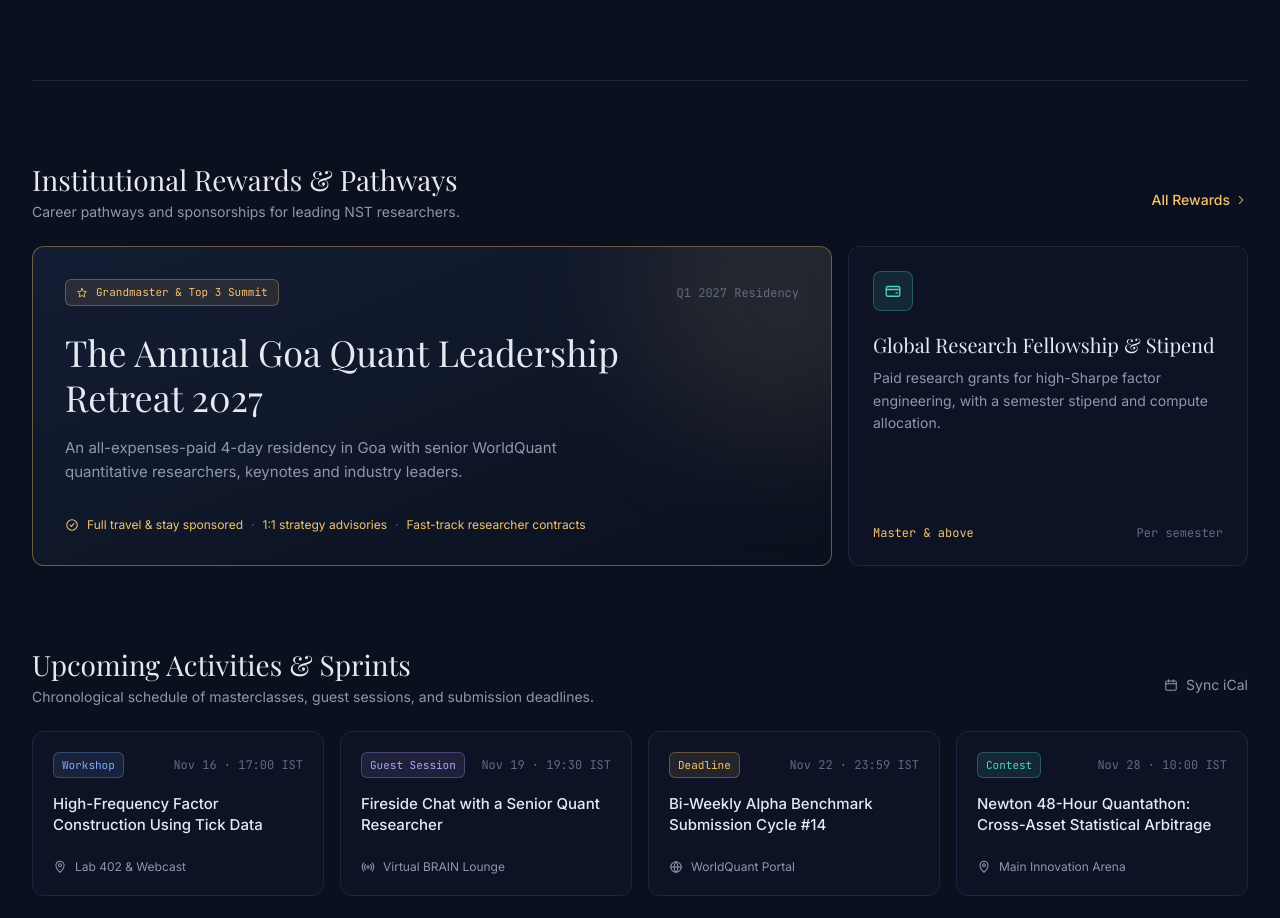
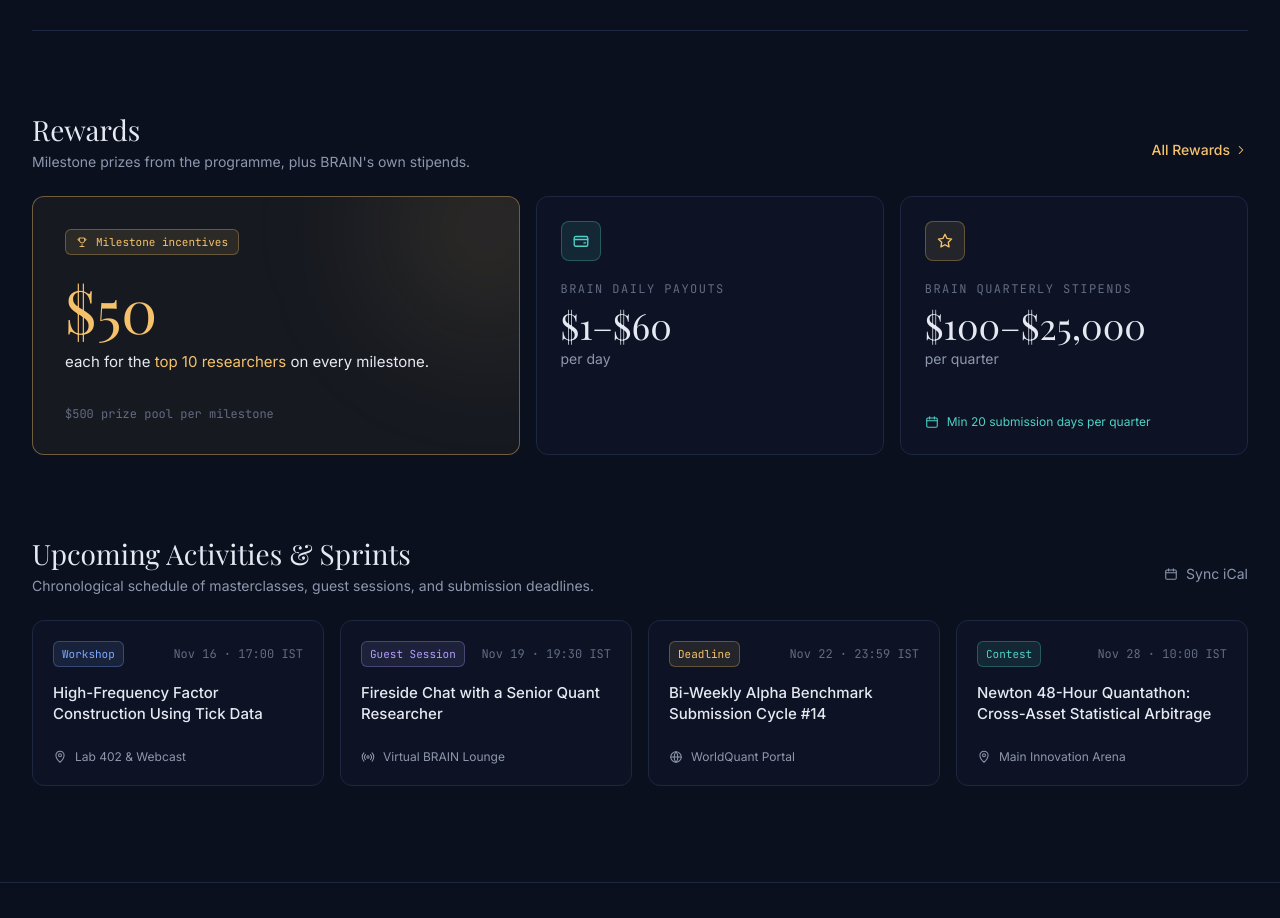
Before and after one commit to dipeshsingla0049/quant-programme-hub, a Next.js app: page / in a window 1280 px wide. Shown: the part 1456-2374 px from the top of the page. Built offline with nearby package versions, Linux system fonts and the light colour scheme; a web font is replaced by a local one.

Commit message:
feat(home): rewards section matches new rewards page

```diff
--- a/app/page.tsx
+++ b/app/page.tsx
@@ -2,10 +2,9 @@ import Link from "next/link";
 import { ActivityCard } from "@/components/ActivityCard";
 import { BulletinCard } from "@/components/BulletinCard";
 import { Countdown } from "@/components/Countdown";
-import { ArrowRight, Calendar, Target } from "@/components/icons";
+import { ArrowRight, Calendar, Star, Trophy, Wallet } from "@/components/icons";
 import { LeaderboardTable } from "@/components/LeaderboardTable";
 import { RelativeTime } from "@/components/RelativeTime";
-import { FeaturedReward, RewardCard } from "@/components/RewardCards";
 import { SectionHeading } from "@/components/SectionHeading";
 import {
   getActivities,
@@ -13,31 +12,27 @@ import {
   getCurrentMilestone,
   getLeaderboard,
   getLeaders,
-  getRewards,
+  getRewardsProgramme,
 } from "@/lib/data";
 
 export default async function HomePage() {
-  const [milestone, bulletins, leaders, rewards, activities, report] = await Promise.all([
+  const [milestone, bulletins, leaders, programme, activities, report] = await Promise.all([
     getCurrentMilestone(),
     getBulletins(3),
     getLeaders(5),
-    getRewards(),
+    getRewardsProgramme(),
     getActivities({ limit: 4 }),
     getLeaderboard(),
   ]);
-  const featured = rewards.find((r) => r.featured);
-  const secondary = rewards.find((r) => !r.featured);
+  const { milestoneIncentive: mi, stipends } = programme;
+  const usd = (n: number) => `$${n.toLocaleString("en-US")}`;
 
   return (
     <>
       {/* Hero */}
       <section className="grid gap-10 pb-20 pt-14 sm:pt-20 lg:grid-cols-[1.4fr_1fr] lg:items-center">
         <div>
-          <span className="inline-flex items-center gap-2 rounded-md border border-line-2 bg-panel/60 px-2.5 py-1 font-mono text-[11px] uppercase tracking-[0.12em] text-gold">
-            <Target size={12} />
-            Academic Research × Institutional Alpha
-          </span>
-          <h1 className="mt-6 font-serif text-5xl leading-[1.02] tracking-tight text-fg sm:text-6xl lg:text-7xl">
+          <h1 className="font-serif text-5xl leading-[1.02] tracking-tight text-fg sm:text-6xl lg:text-7xl">
             Track Every Alpha.
             <br />
             <em className="text-gold">Master Every Dimension.</em>
@@ -114,13 +109,54 @@ export default async function HomePage() {
       {/* Rewards */}
       <section className="border-t border-line pb-20 pt-20">
         <SectionHeading
-          title="Institutional Rewards & Pathways"
-          subtitle="Career pathways and sponsorships for leading NST researchers."
+          title="Rewards"
+          subtitle="Milestone prizes from the programme, plus BRAIN's own stipends."
           action={{ href: "/rewards", label: "All Rewards" }}
         />
-        <div className="grid gap-4 lg:grid-cols-[2fr_1fr]">
-          {featured && <FeaturedReward reward={featured} />}
-          {secondary && <RewardCard reward={secondary} />}
+        <div className="grid gap-4 lg:grid-cols-[1.4fr_1fr_1fr]">
+          <Link
+            href="/rewards"
+            className="relative flex flex-col overflow-hidden rounded-xl border border-gold/40 bg-gold/[0.05] p-6 transition hover:border-gold/70 sm:p-8"
+          >
+            <div aria-hidden className="pointer-events-none absolute -right-20 -top-20 size-56 rounded-full bg-gold/10 blur-3xl" />
+            <span className="relative inline-flex items-center gap-2 self-start rounded-md border border-gold/30 bg-gold/10 px-2.5 py-1 font-mono text-[11px] text-gold">
+              <Trophy size={12} /> Milestone incentives
+            </span>
+            <p className="relative mt-6 font-serif text-6xl leading-none text-gold">{usd(mi.perResearcherUsd)}</p>
+            <p className="relative mt-3 text-[15px] text-fg">
+              each for the <span className="text-gold">top {mi.winners} researchers</span> on every milestone.
+            </p>
+            <div className="min-h-4 flex-1" />
+            <p className="relative mt-4 font-mono text-xs text-dim">
+              {usd(mi.perResearcherUsd * mi.winners)} prize pool per milestone
+            </p>
+          </Link>
+
+          <div className="flex flex-col rounded-xl border border-line bg-panel/60 p-6">
+            <span className="inline-flex size-10 items-center justify-center rounded-lg border border-teal/30 bg-teal/10 text-teal">
+              <Wallet size={18} />
+            </span>
+            <h3 className="mt-5 font-mono text-xs uppercase tracking-[0.12em] text-dim">BRAIN daily payouts</h3>
+            <p className="mt-2 whitespace-nowrap font-serif text-4xl text-fg">
+              {usd(stipends.daily.minUsd)}–{usd(stipends.daily.maxUsd)}
+            </p>
+            <p className="mt-1 text-sm text-muted">per day</p>
+          </div>
+
+          <div className="flex flex-col rounded-xl border border-line bg-panel/60 p-6">
+            <span className="inline-flex size-10 items-center justify-center rounded-lg border border-gold/30 bg-gold/10 text-gold">
+              <Star size={18} />
+            </span>
+            <h3 className="mt-5 font-mono text-xs uppercase tracking-[0.12em] text-dim">BRAIN quarterly stipends</h3>
+            <p className="mt-2 whitespace-nowrap font-serif text-4xl text-fg">
+              {usd(stipends.quarterly.minUsd)}–{usd(stipends.quarterly.maxUsd)}
+            </p>
+            <p className="mt-1 text-sm text-muted">per quarter</p>
+            <div className="min-h-4 flex-1" />
+            <p className="mt-4 flex items-center gap-2 text-xs text-teal">
+              <Calendar size={14} /> Min {stipends.minSubmissionDaysPerQuarter} submission days per quarter
+            </p>
+          </div>
         </div>
       </section>
 
--- a/components/RewardCards.tsx
+++ /dev/null
@@ -1,59 +0,0 @@
-import type { Reward } from "@/lib/types";
-import { CheckCircle, Star, Wallet } from "./icons";
-
-export function FeaturedReward({ reward }: { reward: Reward }) {
-  return (
-    <article className="relative flex h-full flex-col overflow-hidden rounded-xl border border-gold/40 bg-linear-to-br from-panel-2 via-panel to-ink p-6 sm:p-8">
-      <div
-        aria-hidden
-        className="pointer-events-none absolute -right-24 -top-24 size-72 rounded-full bg-gold/10 blur-3xl"
-      />
-      <div className="relative flex flex-wrap items-center justify-between gap-3">
-        <span className="inline-flex items-center gap-2 rounded-md border border-gold/30 bg-gold/10 px-2.5 py-1 font-mono text-[11px] text-gold">
-          <Star size={12} />
-          {reward.badge}
-        </span>
-        <span className="font-mono text-xs text-dim">{reward.period}</span>
-      </div>
-      <h3 className="relative mt-6 max-w-xl font-serif text-3xl leading-tight text-fg sm:text-4xl">{reward.title}</h3>
-      <p className="relative mt-4 max-w-xl text-sm leading-relaxed text-muted sm:text-[15px]">{reward.description}</p>
-      <div className="min-h-8 flex-1" />
-      <ul className="relative flex flex-wrap items-center gap-x-2 gap-y-1 text-xs text-gold">
-        <CheckCircle size={14} />
-        {reward.perks.map((perk, i) => (
-          <li key={perk} className="flex items-center gap-2">
-            {i > 0 && <span className="text-dim" aria-hidden>·</span>}
-            {perk}
-          </li>
-        ))}
-      </ul>
-    </article>
-  );
-}
-
-export function RewardCard({ reward, showPerks = false }: { reward: Reward; showPerks?: boolean }) {
-  return (
-    <article className="flex h-full flex-col rounded-xl border border-line bg-panel/60 p-6">
-      <span className="inline-flex size-10 items-center justify-center rounded-lg border border-teal/30 bg-teal/10 text-teal">
-        <Wallet size={18} />
-      </span>
-      <h3 className="mt-5 font-serif text-xl leading-snug text-fg">{reward.title}</h3>
-      <p className="mt-2 text-sm leading-relaxed text-muted">{reward.description}</p>
-      {showPerks && (
-        <ul className="mt-4 space-y-2 text-sm text-fg">
-          {reward.perks.map((perk) => (
-            <li key={perk} className="flex items-center gap-2">
-              <CheckCircle size={14} className="text-teal" />
-              {perk}
-            </li>
-          ))}
-        </ul>
-      )}
-      <div className="min-h-6 flex-1" />
-      <div className="flex items-center justify-between font-mono text-xs text-dim">
-        <span className="text-gold">{reward.badge}</span>
-        <span>{reward.period}</span>
-      </div>
-    </article>
-  );
-}
--- a/lib/data.ts
+++ b/lib/data.ts
@@ -18,7 +18,6 @@ import type {
   LeaderboardReport,
   MilestoneStage,
   Participant,
-  Reward,
   RewardsProgramme,
 } from "./types";
 
@@ -104,37 +103,6 @@ const currentMilestone: CurrentMilestone = {
   actionLabel: "Simulate",
   actionHref: "https://platform.worldquantbrain.com",
 };
-
-const rewards: Reward[] = [
-  {
-    id: "goa",
-    title: "The Annual Goa Quant Leadership Retreat 2027",
-    badge: "Grandmaster & Top 3 Summit",
-    period: "Q1 2027 Residency",
-    description:
-      "An all-expenses-paid 4-day residency in Goa with senior WorldQuant quantitative researchers, keynotes and industry leaders.",
-    perks: ["Full travel & stay sponsored", "1:1 strategy advisories", "Fast-track researcher contracts"],
-    featured: true,
-  },
-  {
-    id: "fellowship",
-    title: "Global Research Fellowship & Stipend",
-    badge: "Master & above",
-    period: "Per semester",
-    description: "Paid research grants for high-Sharpe factor engineering, with a semester stipend and compute allocation.",
-    perks: ["Semester stipend", "Extra compute allocation", "Faculty research supervisor"],
-    featured: false,
-  },
-  {
-    id: "alpha-cup",
-    title: "Monthly Alpha Cup",
-    badge: "All ranked participants",
-    period: "Monthly",
-    description: "Top 10 on the monthly leaderboard receive BRAIN compute credits and a feature in the bulletin.",
-    perks: ["Compute credits", "Bulletin feature"],
-    featured: false,
-  },
-];
 
 const rewardsProgramme: RewardsProgramme = {
   milestoneIncentive: { perResearcherUsd: 50, winners: 10 },
@@ -280,10 +248,6 @@ export async function getCurrentMilestone(): Promise<CurrentMilestone> {
   return currentMilestone;
 }
 
-export async function getRewards(): Promise<Reward[]> {
-  return rewards;
-}
-
 export async function getRewardsProgramme(): Promise<RewardsProgramme> {
   return rewardsProgramme;
 }
```
Also changed, not shown: lib/types.ts (+0 -10 lines).
